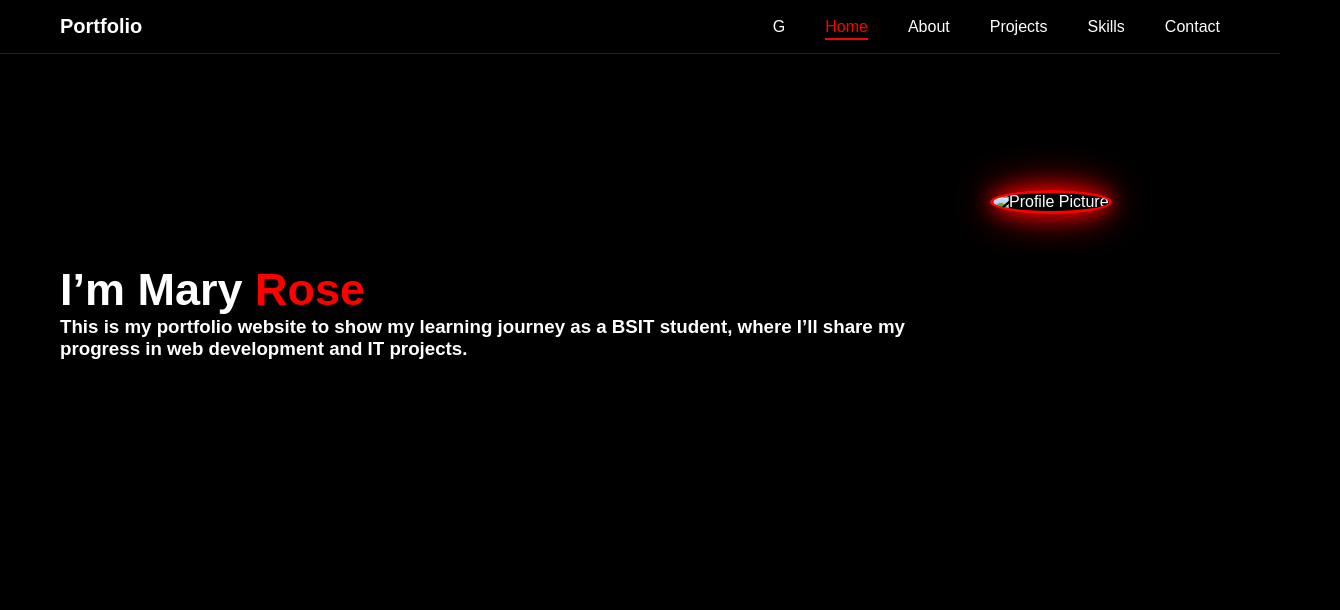
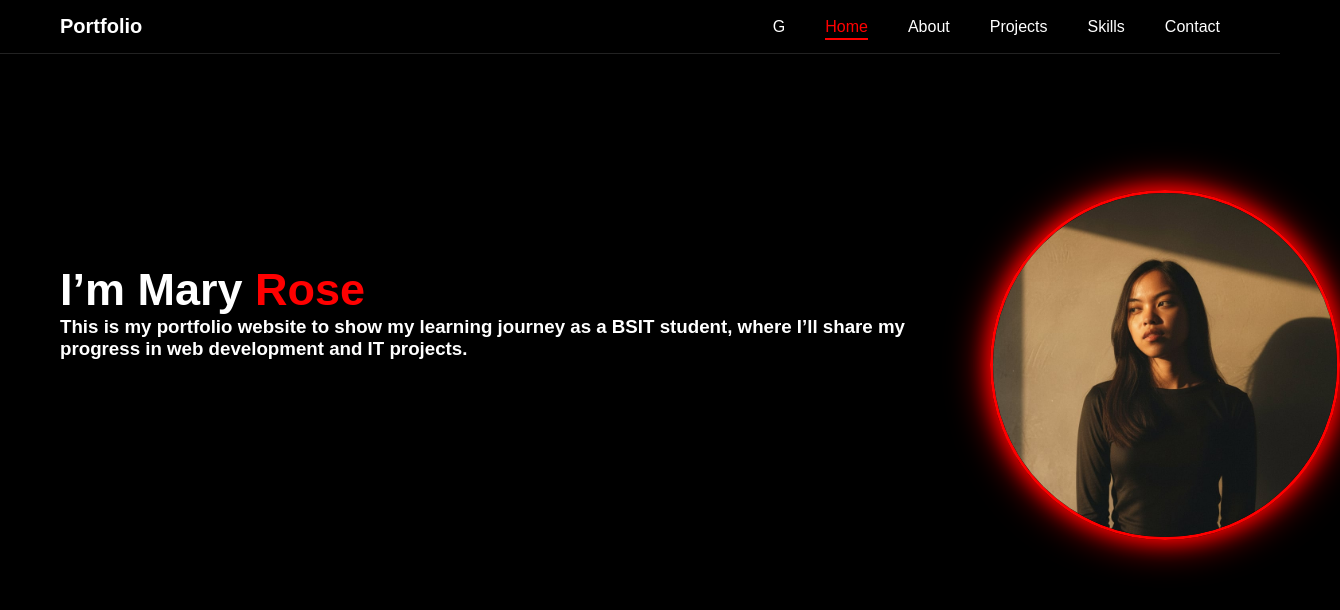
Before and after one commit to maryroseauditor/Portfolio, a plain HTML site: page Portfolio/index.html in a window 1280 px wide. Shown: the whole page, 1340 px wide, since content can reach past the window. Drawn offline with Linux system fonts and the light colour scheme.

Commit message:
Added a picture

```diff
--- a/Portfolio/index.html
+++ b/Portfolio/index.html
@@ -31,7 +31,7 @@
       </div>
 
       <!-- IMAGE RIGHT -->
-      <img src="Picture.jpg" alt="Profile Picture" class="profile-img">
+      <img src="Maryrose.jpg" alt="Profile Picture" class="profile-img">
 
     </div>
 
```
Also changed, not shown: Portfolio/Maryrose.jpg (added), Portfolio/style.css (line endings or trailing spaces).
